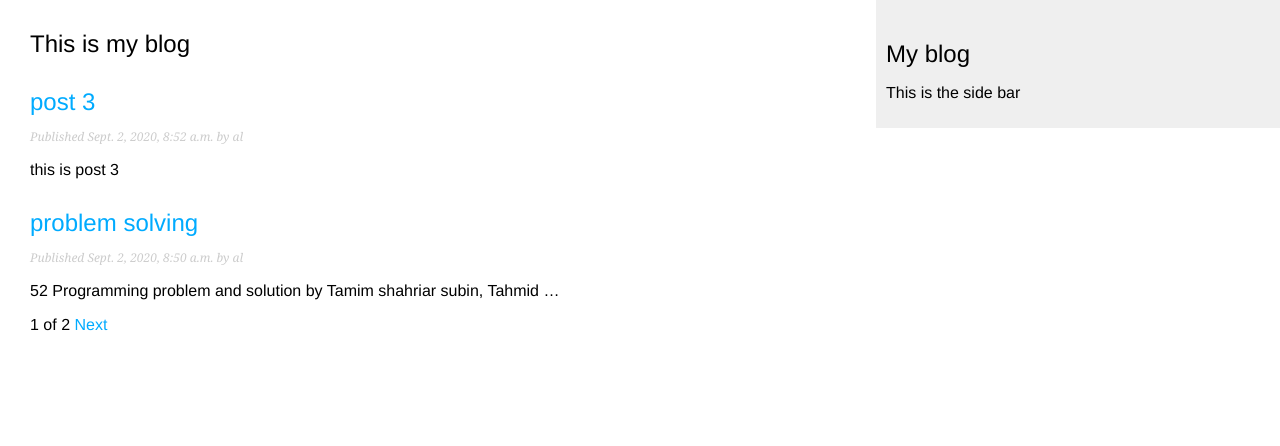
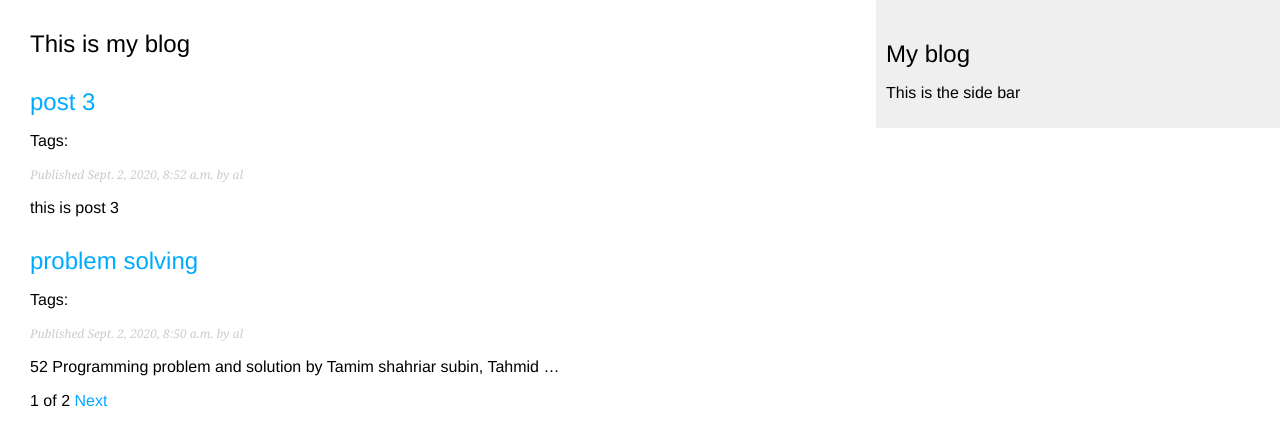
Before and after one commit to alxayeed/django3-blog, a Django app: page / in a window 1280 px wide. Shown: the top 446 px of the page. Run offline with Django 3.2, Linux system fonts and the light colour scheme; data comes from the database, SQL or seed files in the repository; parts of the project's set-up code (start-up, migrations or seed data) failed here and were passed over.

Commit message:
tagging feature added

```diff
--- a/blog/templates/blog/post/list.html
+++ b/blog/templates/blog/post/list.html
@@ -1,13 +1,26 @@
 {% extends 'blog/base.html' %} {% block title %} Post List {% endblock %}
 {%block content %}
 <h2>This is my blog</h2>
+{% if tag %}
+<h2>Posts tagged with "{{ tag.name }}"</h2>
+{% endif %}
+
 {% for post in posts %}
 
 <h2>
   <a style="text-decoration: none" href="{{ post.get_absolute_url }}">{{post.title}}</a>
 </h2>
+<p class="tags">
+  Tags:
+  {% for tag in post.tags.all %}
+  <a href="{% url 'blog:list_by_tag' tag.slug %}">{{ tag.name }}</a>
+  {% if not forloop.last %}, {% endif %}
+  {% endfor %}
+</p>
 
 <p class="date">Published {{ post.publish }} by {{ post.author }}</p>
+
+
 
 {{ post.body|truncatewords:10|linebreaks }} {% endfor %}
 
--- a/blog/urls.py
+++ b/blog/urls.py
@@ -4,6 +4,7 @@
 app_name = 'blog'
 urlpatterns = [
     path('', views.post_list, name='list'),
+    path('tag/<slug:tag_slug>', views.post_list, name='list_by_tag'),
     path('<int:year>/<int:month>/<int:day>/<slug:post>/',
          views.post_details, name='post_detail'),
     path('<int:post_id>/share/', views.share, name='share_post')
--- a/blog/views.py
+++ b/blog/views.py
@@ -5,11 +5,21 @@
 from .forms import emailForm, CommentForm
 from django.core.mail import send_mail
 from mysite import credentials  # python file to store sensitive data
+from taggit.models import Tag
 
 
-def post_list(request):
+def post_list(request, tag_slug=None):
     published_posts = Post.published.all()
     # a paginator object , attributes -> count, num_pages, page_range
+
+    # TAGGING
+    tag = None
+
+    if tag_slug:
+        tag = get_object_or_404(Tag, slug=tag_slug)
+        published_posts = published_posts.filter(tags__in=[tag])
+
+    # PAGINATION
     paginator = Paginator(published_posts, 2, orphans=1)
     # get current page number of the content from GET request
     page_number = request.GET.get('page')
@@ -26,7 +36,7 @@
         # if no next page,get items of the last number of page
         posts = paginator.page(paginator.num_pages)
 
-    return render(request, 'blog/post/list.html', {'posts': posts})
+    return render(request, 'blog/post/list.html', {'posts': posts, 'tag': tag})
 
 
 def post_details(request, year, month, day, post):
```
